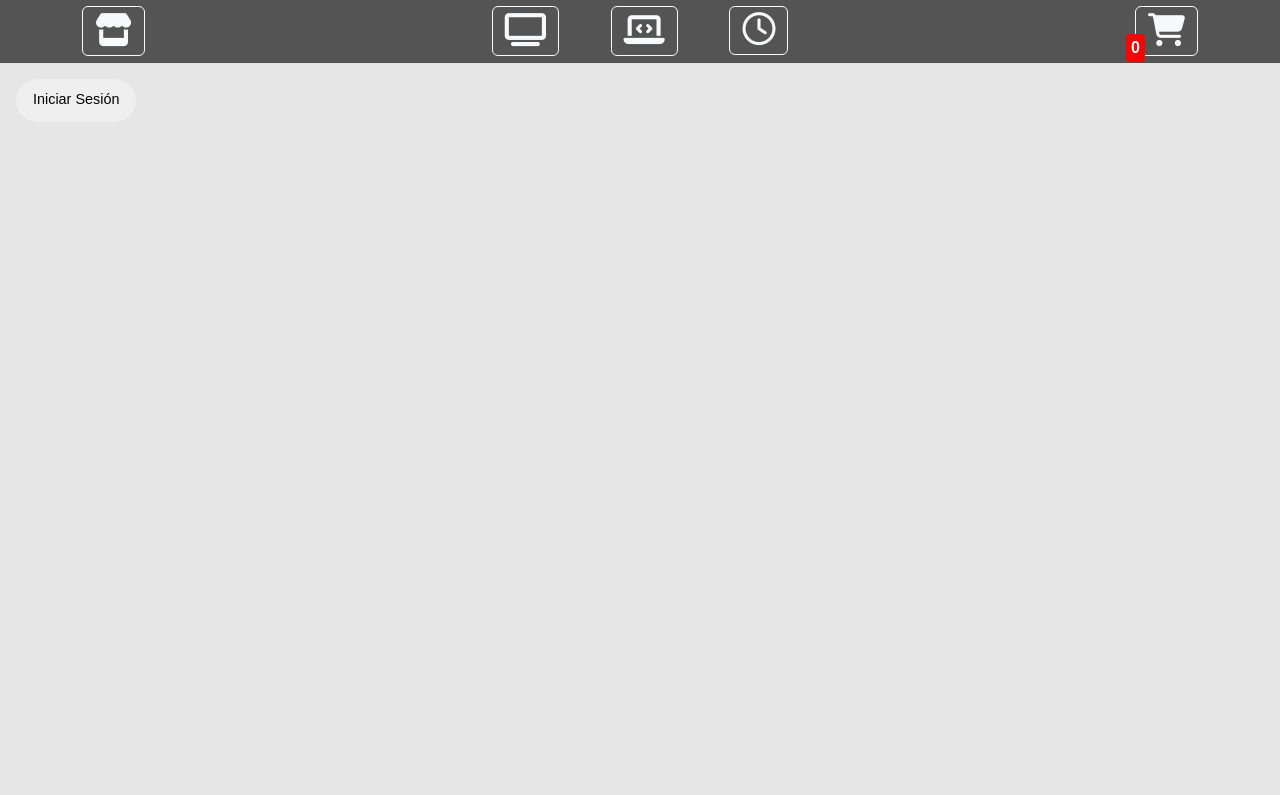
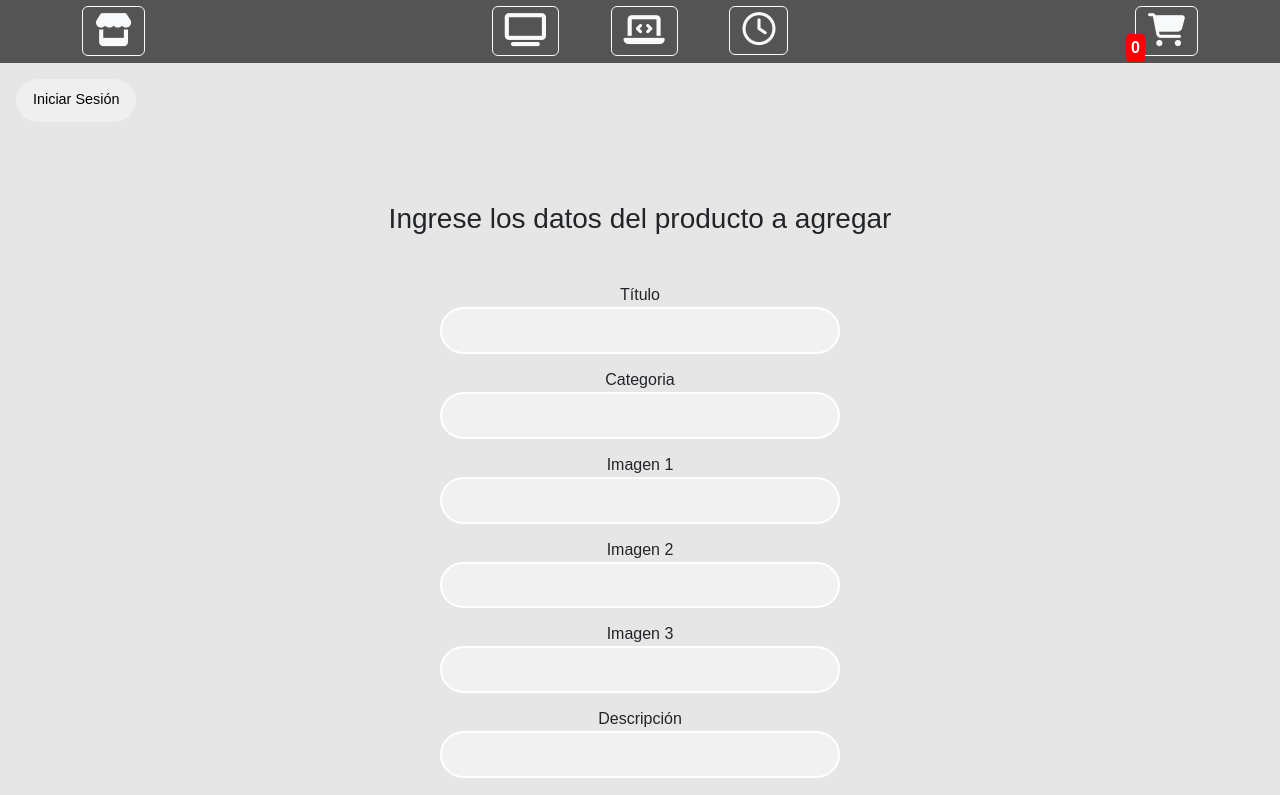
Before and after one commit to Salazarignacio/react, a React (Vite) app: page /upload in a window 1280 px wide. Before the commit this address had no page. Shown: the top 795 px of the page. Built offline with nearby package versions, Linux system fonts and the light colour scheme.

Commit message:
se crea admin para cargar productos de forma dinamica

```diff
--- a/src/App.jsx
+++ b/src/App.jsx
@@ -7,7 +7,7 @@ import SignUp from "./components/SignUp/SignUp";
 import Login from "./components/Login/Login";
 
 import CheckoutContainer from "./components/CheckoutContainer/CheckoutContainer";
-
+import UploadContainer from "./components/UploadContainer/UploadContainer";
 import CartContext from "./CartContext/CartContext";
 import SignUpContainer from "./components/SignUpContainer/SignUpContainer";
 import LoginContainer from "./components/LoginContainer/LoginContainer";
@@ -24,6 +24,7 @@ function App() {
       <CartContext>
           <NavBar />
           <Routes>
+            <Route exact path="/upload" element={<UploadContainer/>}/>
             <Route exact path="/login" element={<Login/>}/>
             <Route exact path="/newuser" element={<SignUp/>}/>
             <Route exact path="/" element={<ItemListContainer />} />
--- a/src/components/Login/Login.jsx
+++ b/src/components/Login/Login.jsx
@@ -6,7 +6,7 @@ import { LoginContext } from "../LoginContainer/LoginContainer";
 export default function Login() {
   const [error, setError] = useState(false);
   const themeLogin = useContext(LoginContext);
-  const { user, pass, setUser, setPass, getUser, searchUser } = themeLogin;
+  const { user, pass, setUser, setPass, getUser, phoneUser } = themeLogin;
   const handleSubmit = (e) => {
     e.preventDefault();
     if (user.length > 1 && pass.length > 1) {
@@ -27,16 +27,15 @@ export default function Login() {
         <input
           type="text"
           value={user}
-          onChange={(e) => setUser(e.target.value) }
-
+          onChange={(e) => setUser(e.target.value)}
         />
         <label className="mb-2">Contraseña</label>
+        {phoneUser}
         <input
           type="password"
           className="mb-4"
           value={pass}
           onChange={(e) => setPass(e.target.value)}
-
         />
         <div>
           <button className="btn-modern m-2 " onClick={(e) => handleSubmit(e)}>
--- a/src/components/LoginContainer/LoginContainer.jsx
+++ b/src/components/LoginContainer/LoginContainer.jsx
@@ -14,7 +14,7 @@ export default function LoginContainer({ children }) {
   const [users, setUsers] = useState([]);
   const [userId, setUserId] = useState({});
   const [logged, setLogged] = useState(false);
-  const [ready, setReady] = useState(true);
+  const [admin, setAdmin] = useState(false);
   const navigate = useNavigate();
 
   /* ------------------------------Login---------------------------------- */
@@ -31,12 +31,15 @@ export default function LoginContainer({ children }) {
 
     const awaitMap = await map;
     setUsers(map);
-    setReady(false);
 
     const searchUser = awaitMap.find((a) => a.usuario == user);
 
     if (awaitMap && searchUser.password == pass) {
+      if(user=="admin"){
+        setAdmin(true)
+      } else {setAdmin(false)}
       setLogged(true);
+      console.log(searchUser.email);
       navigate("/");
     } else alert("nombre de usuario o contraseña incorrecto");
   };
@@ -54,7 +57,7 @@ export default function LoginContainer({ children }) {
     const info = {
       usuario: user,
       password: pass,
-      telefono: phoneUser,
+       telefono: phoneUser,
       email: mailUser,
     };
     const userRef = collection(baseDatos, "users");
@@ -83,6 +86,8 @@ export default function LoginContainer({ children }) {
           setLogged,
           sendUser,
           newUser,
+          admin,
+          setAdmin
         }}
       >
         {children}
--- a/src/components/NavBar/NavBar.jsx
+++ b/src/components/NavBar/NavBar.jsx
@@ -3,10 +3,11 @@ import "./NavBar.css";
 import { NavLink, Link } from "react-router-dom";
 import { LoginContext } from "../LoginContainer/LoginContainer";
 import { useContext } from "react";
+import UploadContainer from "../UploadContainer/UploadContainer";
 
 export default function NavBar() {
   const themeLogin = useContext(LoginContext);
-  const { user, logged, setLogged } = themeLogin;
+  const { user, logged, setLogged, admin, setAdmin } = themeLogin;
 
   return (
     <div className="loginHeader">
@@ -38,23 +39,39 @@ export default function NavBar() {
           </div>
           <div>
             <NavLink to={"cart"}>
+
               <CartWidget />
             </NavLink>
           </div>
+
         </div>
       </header>
 
       {logged ? (
         <div className="m-3">
-          <i className="fa-solid fa-user"></i> {user} <button onClick={() => setLogged(false)} className="btn-delete delete2">
-          <i className="fa-solid fa-xmark"></i>
-        </button>
+          <i className="fa-solid fa-user"></i> {user}{" "}
+          <button
+            onClick={() => {setLogged(false); setAdmin(false)}}
+            className="btn-delete delete2"
+          >
+            <i className="fa-solid fa-xmark"></i>
+          </button>
         </div>
       ) : (
         <Link to={"/login"}>
           <button className="btn-modern m-3">Iniciar Sesión</button>
         </Link>
       )}
+      <div className="m-3">
+       { admin && (
+            <NavLink to={"upload"}>
+              <button type="button" className="btn btn-outline-dark">
+                <i className="icon fa-solid fa-plus"></i>
+              </button>
+            </NavLink>
+          ) }
+          {console.log(admin)}
+          </div>
     </div>
   );
 }
--- /dev/null
+++ b/src/components/Upload/Upload.jsx
@@ -0,0 +1,50 @@
+export default function Upload(
+ { title,
+  setTitle,
+  description,
+  setDescription,
+  img1,
+  img2,
+  img3,
+  setImg1,
+  setImg2,
+  setImg3,
+  category,
+  setCategory,
+  price,
+  setPrice,
+  stock,
+  setStock,
+  fn1}
+) {
+    function dale(e){
+        e.preventDefault()
+        fn1()
+    }
+  return (
+    <div className="mh  p-5 login ">
+      <h3 className="mb-5">Ingrese los datos del producto a agregar</h3>
+      <form className="Checkout " onSubmit={(e)=>{dale(e)}}>
+        <label>Título</label>
+        <input value={title} onChange={(e)=>{setTitle(e.target.value)}} type="text"/>
+        <label>Categoria</label>
+        <input value={category} onChange={(e)=>{setCategory(e.target.value)}} type="text"/>
+
+        <label>Imagen 1</label>
+        <input value={img1} onChange={(e)=>{setImg1(e.target.value)}} />
+        <label>Imagen 2</label>
+        <input value={img2} onChange={(e)=>{setImg2(e.target.value)}} />
+        <label>Imagen 3</label>
+        <input value={img3} onChange={(e)=>{setImg3(e.target.value)}} />
+
+        <label>Descripción</label>
+        <input value={description} onChange={(e)=>{setDescription(e.target.value)}} type="text"/>
+        <label>Precio</label>
+        <input value={price} onChange={(e)=>{setPrice(e.target.value)}} type="number"/>
+        <label>Stock</label>
+        <input value={stock} onChange={(e)=>{setStock(e.target.value)}} type="number"/>
+        <button className="btn-modern">Crear Producto</button>
+      </form>
+      </div>
+  );
+}
--- /dev/null
+++ b/src/components/UploadContainer/UploadContainer.jsx
@@ -0,0 +1,61 @@
+import { baseDatos } from "../../firebase/firebaseConfig";
+import { collection, addDoc } from "firebase/firestore";
+import Upload from "../Upload/Upload";
+import { useState } from "react";
+
+export default function UploadContainer() {
+  const [loading, setLoading] = useState(false);
+  const [title, setTitle] = useState("");
+  const [category, setCategory] = useState("");
+  const [img1, setImg1] = useState("");
+  const [img2, setImg2] = useState("");
+  const [img3, setImg3] = useState("");
+  const [description, setDescription] = useState("");
+  const [price, setPrice] = useState(0);
+  const [stock, setStock] = useState(0);
+
+  const createPost = async () => {
+    try {
+        setLoading(true)
+      const objPost = {
+        title,
+        category,
+        img: {img1,img2,img3},
+        description,
+        price,
+        stock,
+      };
+
+      const refProduct = collection(baseDatos, "baseDatos");
+      const addPost = await addDoc(refProduct, objPost);
+      console.log(addPost)
+    } catch (err) {
+      console.error(err);
+    } finally{setLoading(false)}
+  };
+  loading&&<h1>Loading...</h1>
+
+  return (
+  <>
+  <Upload
+  title={title}
+  setTitle={setTitle}
+  description={description}
+  setDescription={setDescription}
+  img1={img1}
+  img2={img2}
+  img3={img3}
+  setImg2={setImg2}
+  setImg3={setImg3}
+  setImg1={setImg1}
+  category={category}
+  setCategory={setCategory}
+  stock={stock}
+  setStock={setStock}
+  price={price}
+  setPrice={setPrice}
+  fn1={createPost}
+  />
+  </>
+  )
+}
```
Also changed, not shown: src/components/CheckoutContainer/CheckoutContainer.jsx (+7 -0 lines).
